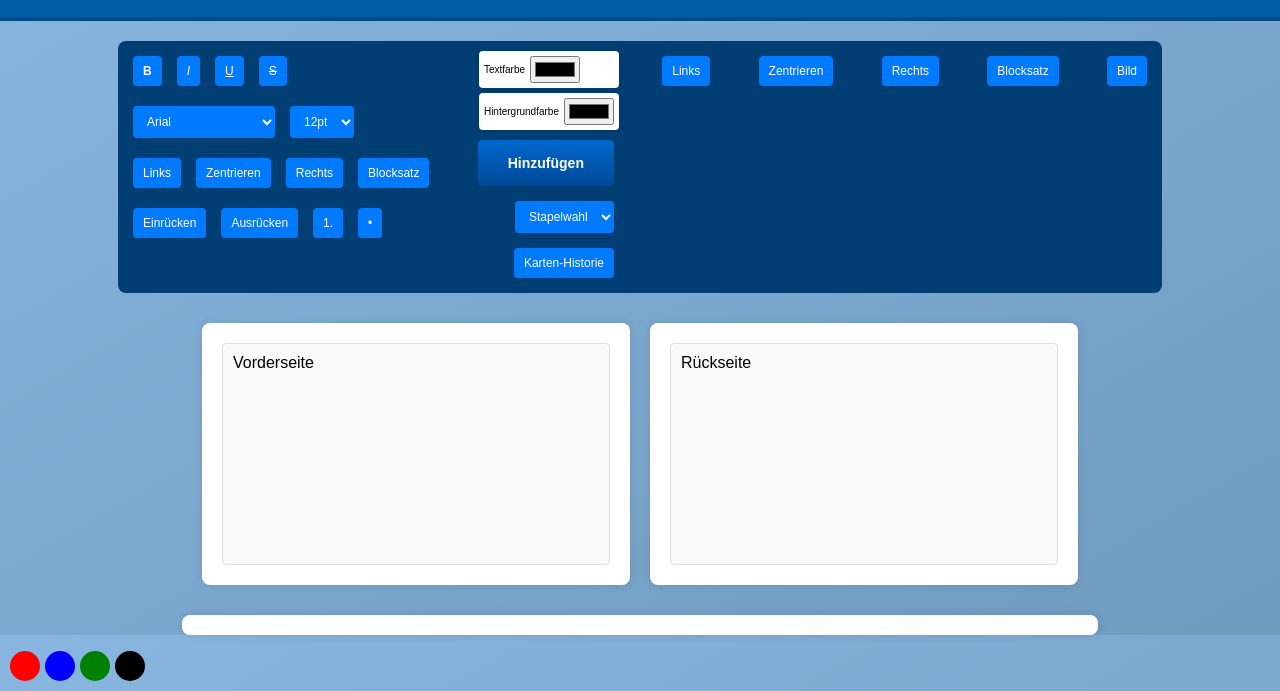
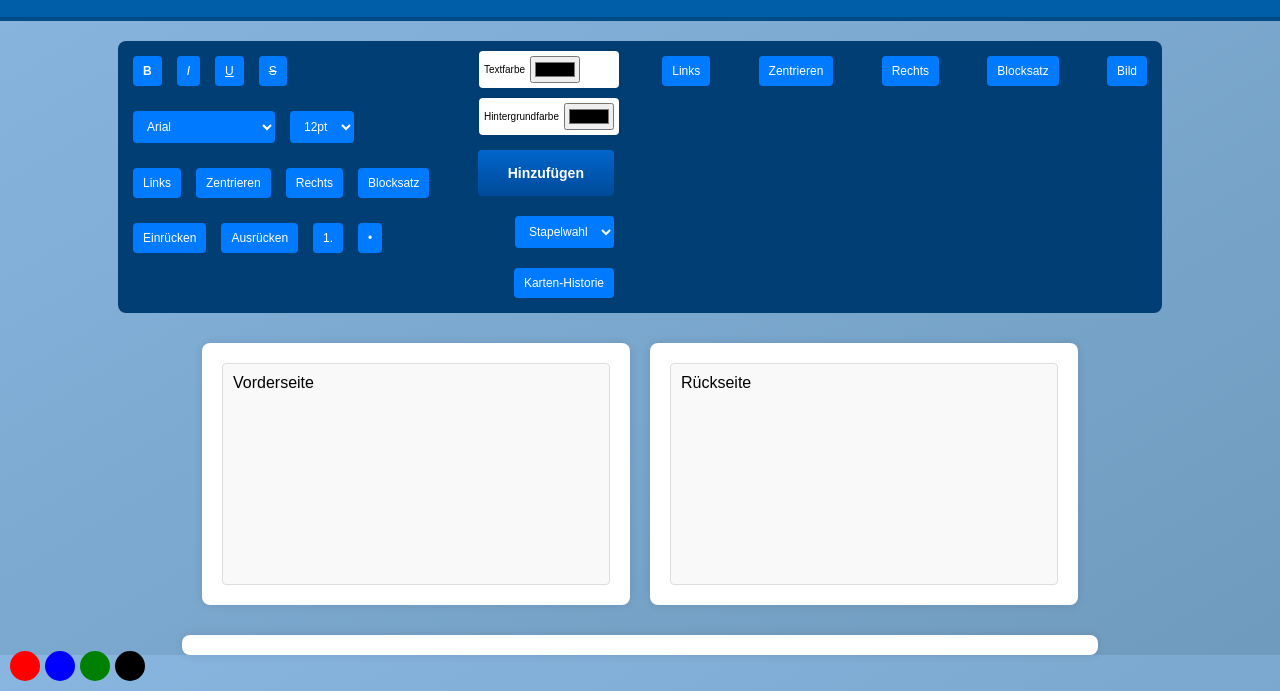
Before and after one commit to Lokruas/vitejs-vite-jo1twe, a website built with Vite: page index.html in a window 1280 px wide. Shown: the part 109-800 px from the top of the page. Built offline with nearby package versions, Linux system fonts and the light colour scheme.

Commit message:
Update style.css

```diff
--- a/style.css
+++ b/style.css
@@ -39,7 +39,7 @@ body {
 .toolbar-left {
     display: flex;
     flex-direction: column;
-    gap: 5px;
+    gap: 10px;
     flex-wrap: wrap;
 }
 
@@ -47,13 +47,13 @@ body {
     display: flex;
     flex-direction: column;
     align-items: flex-end;
-    gap: 5px;
+    gap: 10px;
 }
 
 .color-tools {
     display: flex;
     flex-direction: column;
-    gap: 5px;
+    gap: 10px;
 }
 
 .toolbar button,
@@ -199,6 +199,7 @@ button {
 button:hover {
     background-color: #004080;
 }
+
 .toolbar-row {
     display: flex;
     align-items: center;
```
